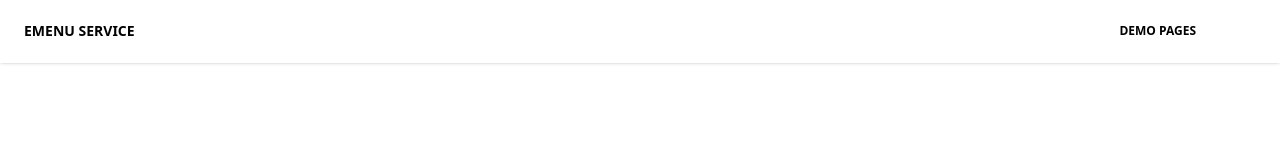
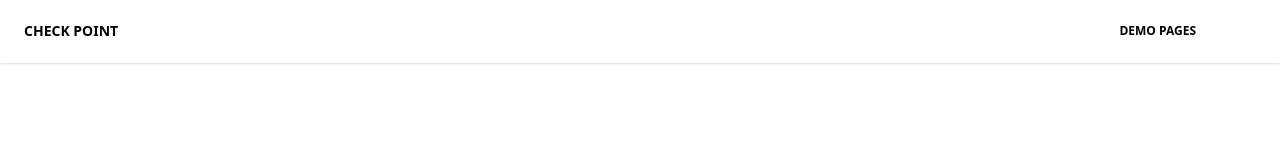
Before and after one commit to mohiuddin007/check-point, a Next.js app: page / in a window 1280 px wide. Shown: the top 160 px of the page. Built offline with nearby package versions, Linux system fonts and the light colour scheme.

Commit message:
name change

```diff
--- a/components/Navbars/index.jsx
+++ b/components/Navbars/index.jsx
@@ -15,7 +15,7 @@ export default function Navbar(props) {
                 className="text-blueGray-700 text-sm font-bold leading-relaxed inline-block mr-4 py-2 whitespace-nowrap uppercase"
                 href="#pablo"
               >
-                Emenu Service
+                Check Point
               </a>
             </Link>
             <button
```
